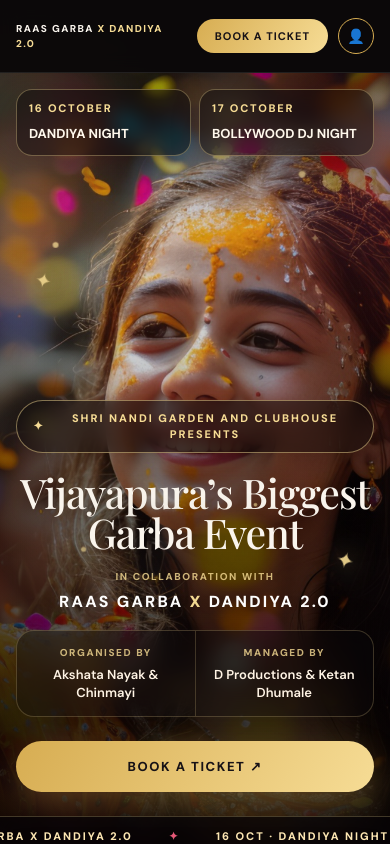
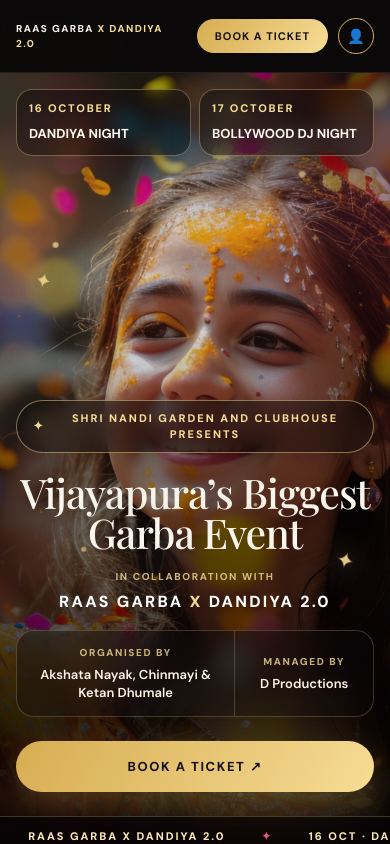
Before and after one commit to hb27030204/TicketingSystem, a React (Vite) app in the folder app/: page / in a window 390 px wide. Shown: the top 844 px of the page. Built offline with nearby package versions, Linux system fonts and the light colour scheme; no server answers; a web font is replaced by a local one.

Commit message:
orgsnisers

```diff
--- a/app/src/pages/Landing.tsx
+++ b/app/src/pages/Landing.tsx
@@ -220,11 +220,11 @@
               <div className="ld-hero-credits">
                 <div>
                   <small>Organised by</small>
-                  <span>Akshata Nayak &amp; Chinmayi</span>
+                  <span>Akshata Nayak, Chinmayi &amp; Ketan Dhumale</span>
                 </div>
                 <div>
                   <small>Managed by</small>
-                  <span>D Productions &amp; Ketan Dhumale</span>
+                  <span>D Productions</span>
                 </div>
               </div>
             </div>
@@ -241,8 +241,11 @@
                   <span>16 OCT · DANDIYA NIGHT</span>
                   <span>17 OCT · BOLLYWOOD DJ NIGHT</span>
                   <span>{VENUE_NAME.toUpperCase()}</span>
+                  <span>DOORS OPEN 5 PM</span>
                   <span>FREE DANDIYA STICKS</span>
                   <span>LIVE MUSIC</span>
+                  <span>FOOD &amp; BEVERAGES AVAILABLE</span>
+                  <span>TRANSPORT FACILITY AVAILABLE</span>
                 </span>
               ))}
             </div>
--- a/app/src/styles/landing.css
+++ b/app/src/styles/landing.css
@@ -359,7 +359,7 @@
   display: flex;
   align-items: stretch;
   justify-content: center;
-  width: min(100%, 660px);
+  width: min(100%, 720px);
   margin-top: var(--ld-s-4);
   padding: var(--ld-s-3) 0;
   border-radius: 20px;
@@ -381,6 +381,8 @@
   padding: 2px var(--ld-s-4);
 }
 .ld-hero-credits > div + div { border-left: 1px solid rgba(246, 220, 149, 0.2); }
+/* Organisers list is the longer of the two, so it gets more width */
+.ld-hero-credits > div:first-child { flex-grow: 1.7; }
 .ld-hero-credits span { font-size: 15px; font-weight: 600; line-height: 1.35; color: #fff4e5; }
 
 .ld-hero-cta {
@@ -436,7 +438,7 @@
   display: inline-flex;
   gap: 36px;
   padding-left: 100%;
-  animation: ldMarquee 26s linear infinite;
+  animation: ldMarquee 48s linear infinite;
   font-size: 11px;
   font-weight: 800;
   letter-spacing: 0.18em;
@@ -1134,9 +1136,11 @@
     gap: 10px;
   }
   .ld-face-card--1 { grid-column: 1; grid-row: 1 / 3; }
-  .ld-face-card--2 { grid-column: 2; grid-row: 1; }
+  /* Phones: Free Dandiya Sticks moves up to the 2nd spot, the Dress Up
+     slideshow takes the wide bottom row */
+  .ld-face-card--4 { grid-column: 2; grid-row: 1; }
   .ld-face-card--3 { grid-column: 2; grid-row: 2; }
-  .ld-face-card--4 { grid-column: 1 / 3; grid-row: 3; }
+  .ld-face-card--2 { grid-column: 1 / 3; grid-row: 3; }
   .ld-face-copy { left: 12px; right: 12px; bottom: 12px; column-gap: 8px; }
   /* Tiles are small on phones: drop the number circle so captions get the width */
   .ld-face-copy { grid-template-columns: 1fr; }
```
